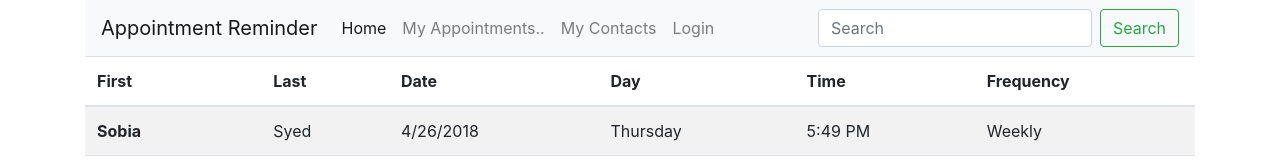
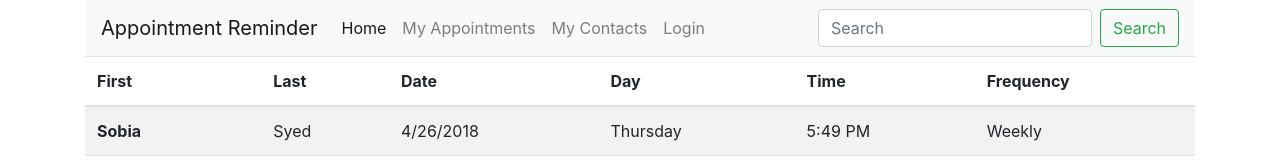
Before and after one commit to zulfiqar11/AppointmentReminder, an Angular app: page /appointments in a window 1280 px wide. Shown: the top 160 px of the page. Built offline with nearby package versions, Linux system fonts and the light colour scheme.

Commit message:
putting nav changes back

```diff
--- a/src/app/app.component.html
+++ b/src/app/app.component.html
@@ -11,7 +11,7 @@
           <a class="nav-link active" href="#">Home </a>
         </li>
         <li class="nav-item">
-          <a class="nav-link" href="#">My Appointments.. </a>
+          <a class="nav-link" href="#">My Appointments</a>
         </li>
         <li class="nav-item">
           <a class="nav-link" href="#">My Contacts </a>
```
